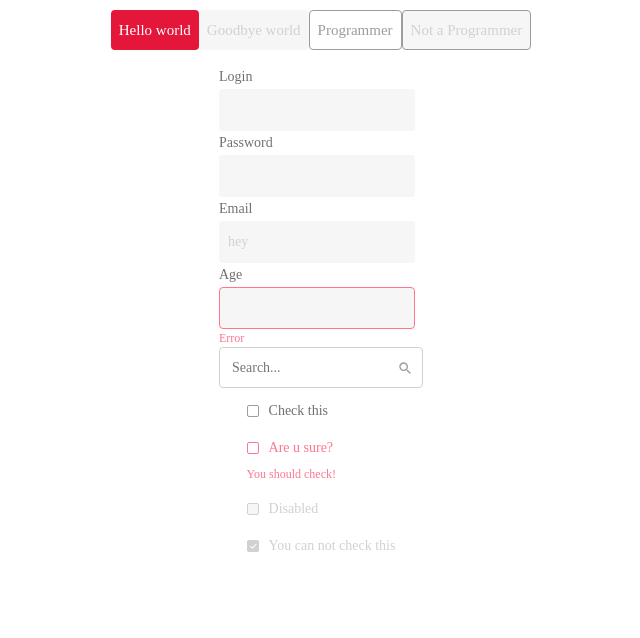
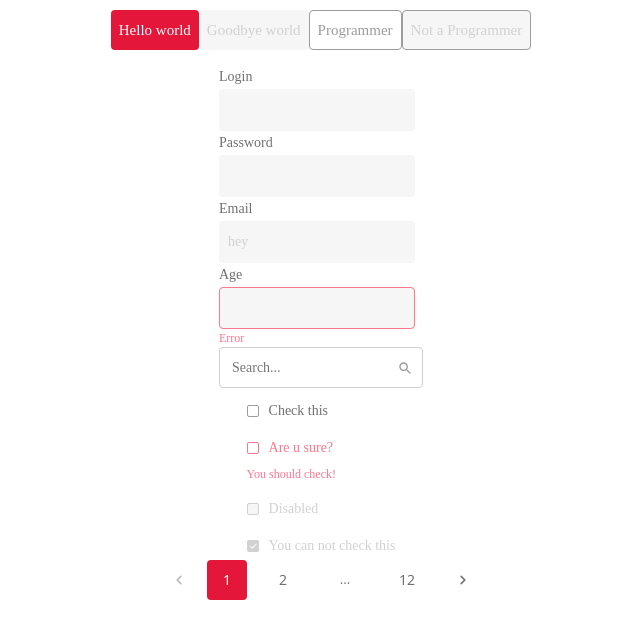
Before and after one commit to valeriagodfrey/dex-test-basketball, a React (Create React App) app: page / in a window 1280 px wide. Shown: the top 638 px of the page, without its empty margins (319-959 px from the left). Built offline with nearby package versions, Linux system fonts and the light colour scheme.

Commit message:
add pagination

```diff
--- a/package.json
+++ b/package.json
@@ -10,9 +10,11 @@
     "@types/node": "^12.0.0",
     "@types/react": "^17.0.0",
     "@types/react-dom": "^17.0.0",
+    "@types/react-paginate": "^7.1.1",
     "@types/styled-components": "^5.1.15",
     "react": "^17.0.2",
     "react-dom": "^17.0.2",
+    "react-paginate": "^8.0.1",
     "react-scripts": "4.0.3",
     "styled-components": "^5.3.3",
     "typescript": "^4.1.2",
--- a/src/pages/UIElements.tsx
+++ b/src/pages/UIElements.tsx
@@ -6,6 +6,7 @@ import { SecondaryButton } from "../ui/buttons/SecondaryButton";
 import { Checkbox } from "../ui/checkbox/Checkbox";
 import { Input } from "../ui/input/Input";
 import { SearchInput } from "../ui/input/SearchInput";
+import { Pagination } from "../ui/Pagination";
 
 export const UIElements = () => {
   return (
@@ -29,6 +30,7 @@ export const UIElements = () => {
         <Checkbox disabled text="Disabled" />
         <Checkbox disabled_check disabled text="You can not check this" />
       </Checkboxes>
+      <Pagination pageCount={12} />
     </Container>
   );
 };
--- /dev/null
+++ b/src/ui/Pagination.tsx
@@ -0,0 +1,184 @@
+import React, { FC } from "react";
+import ReactPaginate from "react-paginate";
+import styled from "styled-components";
+
+import left from "../assets/icons/chevron_right.svg";
+import { theme } from "../core/theme/theme";
+
+export interface IPaginateProps {
+  pageCount: number;
+  forcePage?: number;
+  hrefBuilder?: (pageIndex: number) => void;
+  onPageChange?: (selectedItem: { selected: number }) => void;
+}
+
+export const Pagination: FC<IPaginateProps> = ({
+  pageCount,
+  forcePage,
+  hrefBuilder,
+  onPageChange,
+}) => {
+  return (
+    <Content>
+      <ReactPaginate
+        pageCount={pageCount}
+        forcePage={forcePage}
+        hrefBuilder={hrefBuilder}
+        pageRangeDisplayed={2}
+        marginPagesDisplayed={1}
+        onPageChange={onPageChange}
+        previousClassName="previous"
+        nextClassName="next"
+        previousLabel={<PreviousLabel />}
+        nextLabel={<NextLabel />}
+        pageClassName="page"
+        breakClassName="break"
+        breakLabel={<BreakLabel />}
+        disableInitialCallback={true}
+      />
+    </Content>
+  );
+};
+
+const PreviousLabel: FC<{ onClick?: () => void }> = ({ onClick }) => {
+  return (
+    <PageButton onClick={onClick}>
+      <Icon side="left" src={left} alt="left_chevron" />
+    </PageButton>
+  );
+};
+const NextLabel: FC<{ onClick?: () => void }> = ({ onClick }) => {
+  return (
+    <PageButton onClick={onClick}>
+      <Icon side="right" src={left} alt="right_chevron" />
+    </PageButton>
+  );
+};
+const BreakLabel: FC<{ onClick?: () => void }> = ({ onClick }) => {
+  return <PageButton onClick={onClick}>...</PageButton>;
+};
+const Content = styled.div`
+  display: flex;
+  justify-content: center;
+  margin-bottom: 20px;
+
+  a {
+    text-decoration: none;
+    color: inherit;
+    outline: none;
+  }
+
+  ul {
+    padding-left: 0;
+    display: flex;
+    align-items: center;
+    list-style: none;
+    margin: 0;
+
+    li.page,
+    li.break {
+      margin-right: 16px;
+      height: 40px;
+      min-width: 40px;
+      display: flex;
+      align-items: center;
+      justify-content: center;
+      border-radius: 4px;
+      &:last-of-type {
+        margin-right: 0;
+      }
+    }
+
+    li.page a,
+    li.break a {
+      font-family: "Segoe UI";
+      font-weight: 500;
+      font-size: 14px;
+      line-height: 24px;
+      text-align: center;
+      padding: 0 6px;
+      color: ${theme.colors.grey};
+      cursor: pointer;
+      border-radius: 4px;
+    }
+    li.break a {
+      display: flex;
+      align-items: center;
+      justify-content: center;
+      font-family: Avenir;
+      font-style: normal;
+      font-weight: 500;
+      font-size: 14px;
+      line-height: 24px;
+
+      height: 32px;
+      min-width: 32px;
+      color: ${theme.colors.grey};
+      cursor: pointer;
+      border-radius: 4px;
+    }
+    li.previous {
+      margin-right: 8px;
+      border-radius: 4px;
+      font-family: Avenir;
+      font-style: normal;
+      font-weight: 500;
+      font-size: 14px;
+      line-height: 24px;
+      cursor: pointer;
+
+      &:not(.disabled):hover {
+        transition: all 0.2s ease-in-out;
+      }
+    }
+
+    li.next {
+      border-radius: 4px;
+      font-family: Avenir;
+      font-style: normal;
+      font-weight: 500;
+      font-size: 14px;
+      line-height: 24px;
+      cursor: pointer;
+
+      &:not(.disabled):hover {
+        transition: all 0.2s ease-in-out;
+      }
+    }
+
+    li.selected.page {
+      background-color: ${theme.colors.red};
+    }
+    li.selected.page a {
+      color: ${theme.colors.white};
+    }
+
+    li.break a {
+      cursor: default;
+      background: none;
+
+      &:hover {
+        background: none;
+        color: black;
+      }
+    }
+
+    li.disabled {
+      opacity: 0.5;
+
+      a {
+        cursor: default;
+      }
+    }
+  }
+`;
+const Icon = styled.img<{ side: "right" | "left" }>`
+  transform: ${({ side }) => (side === "left" ? `rotate(180deg)` : null)};
+`;
+const PageButton = styled.div`
+  height: 40px;
+  width: 40px;
+  display: flex;
+  align-items: center;
+  justify-content: center;
+`;
```
Also changed, not shown: src/assets/icons/chevron_right.svg (added), 1 other file (tests, documents, lock files or other folders).
